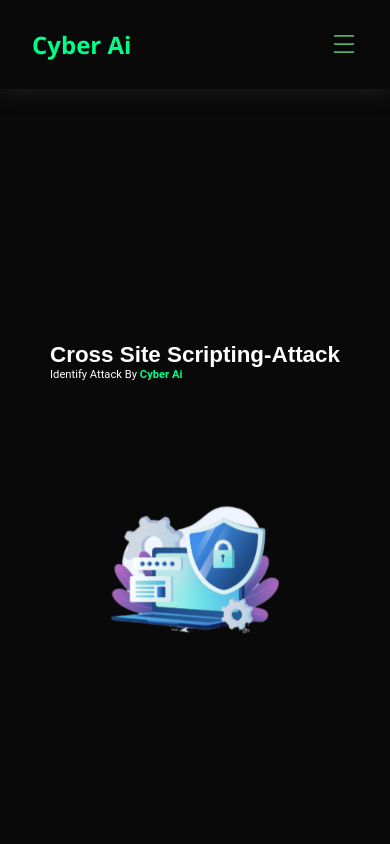
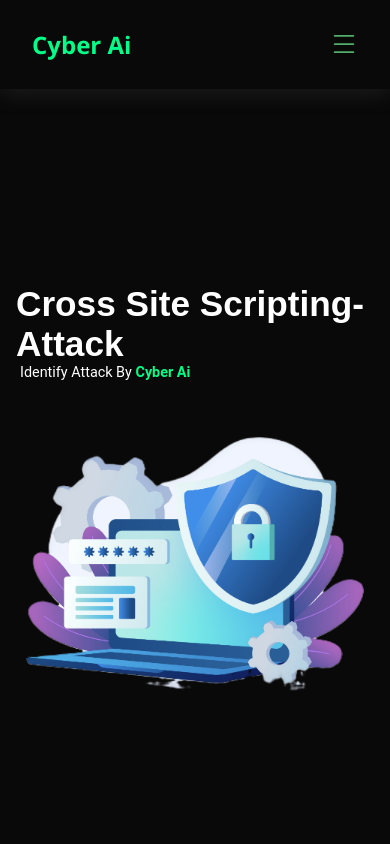
Before and after one commit to ashokkmt/graphx_pbl, a React (Vite) app in the folder client/: page / in a window 390 px wide. Shown: the top 844 px of the page. Built offline with nearby package versions, Linux system fonts and the light colour scheme.

Commit message:
added responsive css

```diff
--- a/client/src/styles/Home.css
+++ b/client/src/styles/Home.css
@@ -184,7 +184,7 @@ body {
 
 .user-card {
   background: #171717;
-  padding: 9rem 0rem;
+  padding: 9rem 16rem;
 }
 
 .user-card h1 {
@@ -208,7 +208,7 @@ body {
 }
 
 .card-box {
-  width: 80%;
+  /* width: 80%; */
   display: flex;
   flex-wrap: wrap;
   justify-content: space-around;
@@ -289,6 +289,7 @@ body {
 
   .title p{
     font-size: 1.5rem;
+    padding-left: 4px;
   }
 
 }
@@ -310,6 +311,7 @@ body {
 
   .title p{
     font-size: 1.2rem;
+    padding-left: 4px;
   }
 
 }
@@ -326,7 +328,7 @@ body {
 
 @media (max-width: 768px) {
   .title h1 {
-    font-size: 1.6rem;
+    font-size: 2rem;
   }
 
   .prevent-content h1{
@@ -335,7 +337,7 @@ body {
 
   .title p{
     font-size: 1rem;
-    padding: 0;
+    padding-left: 2px;
   }
 
   .home-conatiner img{
@@ -363,6 +365,7 @@ body {
 @media (max-width: 660px) {
   .home-conatiner {
       padding: 0 3rem;
+      gap: 3rem;
   }
 
   .user-content h1{
@@ -370,7 +373,7 @@ body {
   }
 
   .user-card{
-    padding: 5rem 0;
+    padding: 5rem 3rem;
   }
 }
 
@@ -416,6 +419,7 @@ body {
 @media (max-width: 515px) {
   .about-Attack{
     padding: 3rem 1rem;
+    gap: 3rem;
   }
 
   .home-conatiner{
@@ -424,7 +428,7 @@ body {
   }
 
   .home-conatiner img{
-    width: 20vh;
+    width: 40vh;
     height: auto;
   }
 
@@ -435,20 +439,22 @@ body {
 @media (max-width: 475px) {
   .home-conatiner {
       padding: 0 1rem;
+      gap: 3rem;
   }
 }
 
 @media (max-width: 400px) {
   .title h1 {
-    font-size: 1.4rem;
+    font-size: 2.2rem;
   }
 
   .title p{
-    font-size: .7rem;
+    font-size: .9rem;
+    padding-left: 4px;
   }
 
   .home-conatiner img {
-    width: 20vh;
+    width: 40vh;
     height: auto;
   }
 }
@@ -457,17 +463,19 @@ body {
 @media (max-width: 320px) {
   .home-conatiner {
       padding: 0 .2rem;
+      gap: 3rem;
   }
   .title h1 {
-    font-size: 1rem;
+    font-size: 1.4rem;
   }
 
   .title p{
-    font-size: .6rem;
+    font-size: .7rem;
+    padding-left: 3px;
   }
 
   .home-conatiner img{
-    width: 15vh;
+    width: 35vh;
     height: auto;
   }
 }
```
